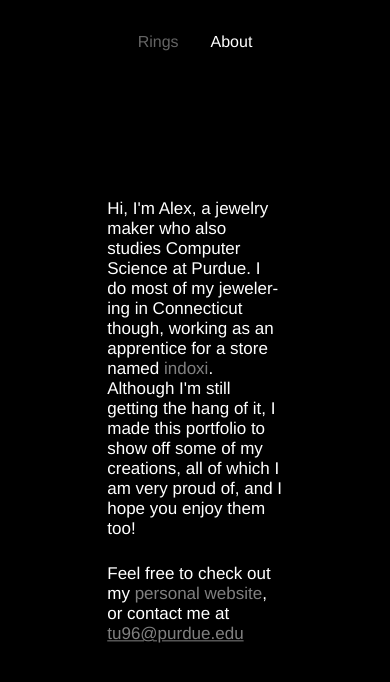
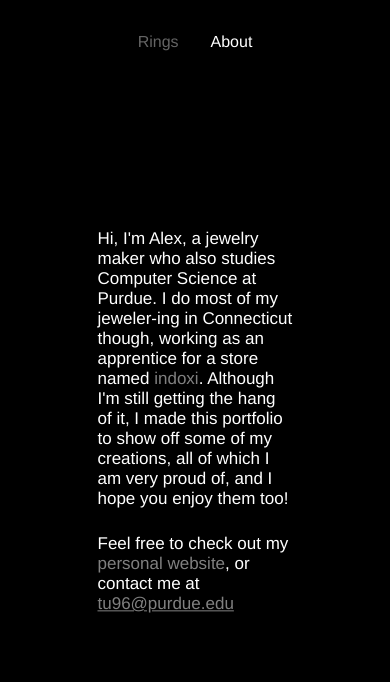
Before and after one commit to alex2tu/ring-portfolio, a React (Create React App) app: page /ring-portfolio/about in a window 390 px wide. Shown: the top 682 px of the page. Built offline with nearby package versions, Linux system fonts and the light colour scheme; the HTML template or start-up script is replaced by a standard one.

Commit message:
mobile font size fix

```diff
--- a/src/components/pages/About.css
+++ b/src/components/pages/About.css
@@ -2,7 +2,7 @@
     display: grid;
     align-items: center;
     gap: 3vh;
-    width: 45vw;
+    width: 50vw;
     font-size: 17px;
 
     /* centered property and animation */
@@ -29,7 +29,7 @@
 
 @media (min-width: 768px) {
     .about {
-        width: 50vw;
+        width: 44vw;
         font-size: 22px;
     }
 }
```
